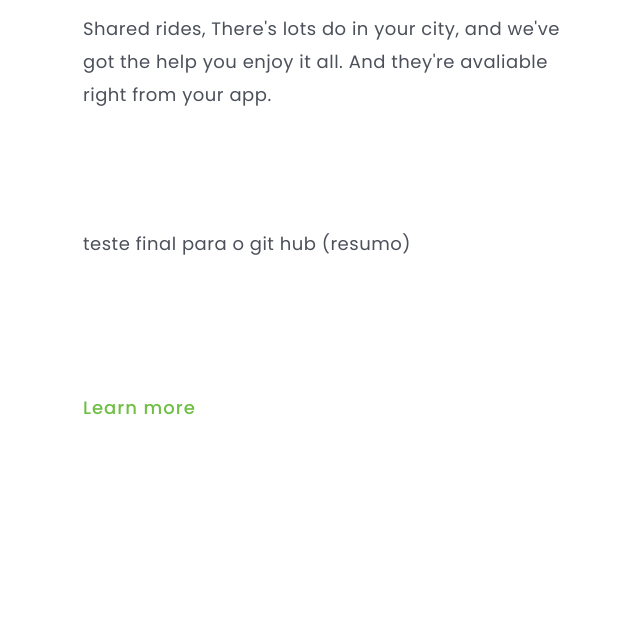
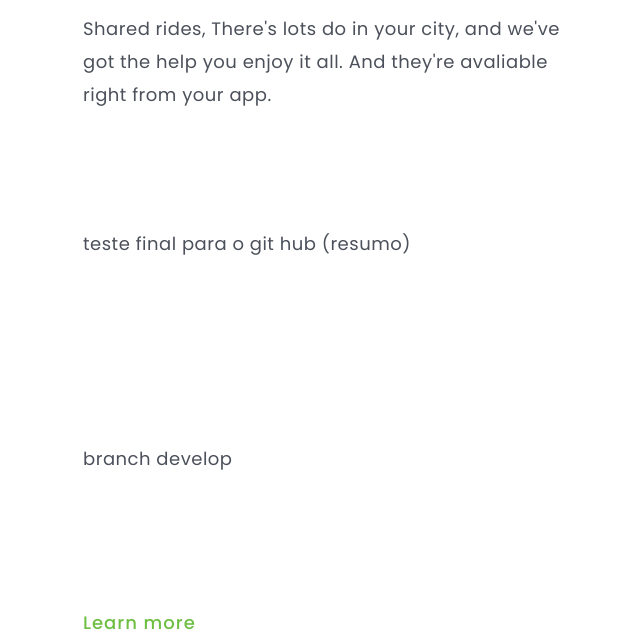
Before and after one commit to alfredocortez94/aula-rapida-git, a plain HTML site: page index.html in a window 1280 px wide. Shown: the part 930-1566 px from the top of the page, without its empty margins (1-641 px from the left). Before the commit the page ends 1351 px from the top, so only its background shows below. Drawn offline with Linux system fonts and the light colour scheme.

Commit message:
alteração branch develop

```diff
--- a/index.html
+++ b/index.html
@@ -33,6 +33,9 @@
             <p>
               teste final para o git hub (resumo)
             </p>
+            <p>branch develop
+
+            </p>
             <button class="button-div">Learn more</button>
           </div>
     </main>
```
